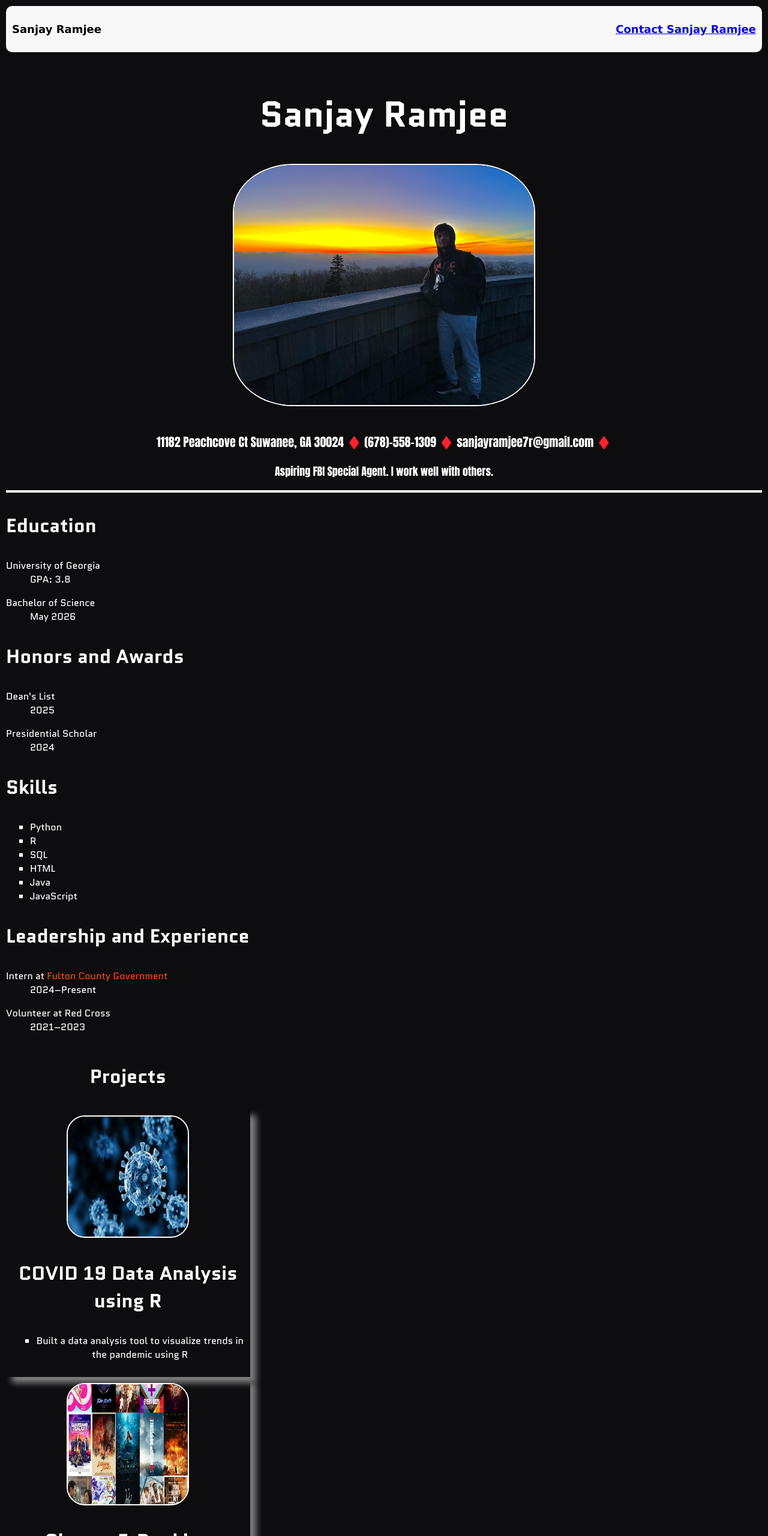
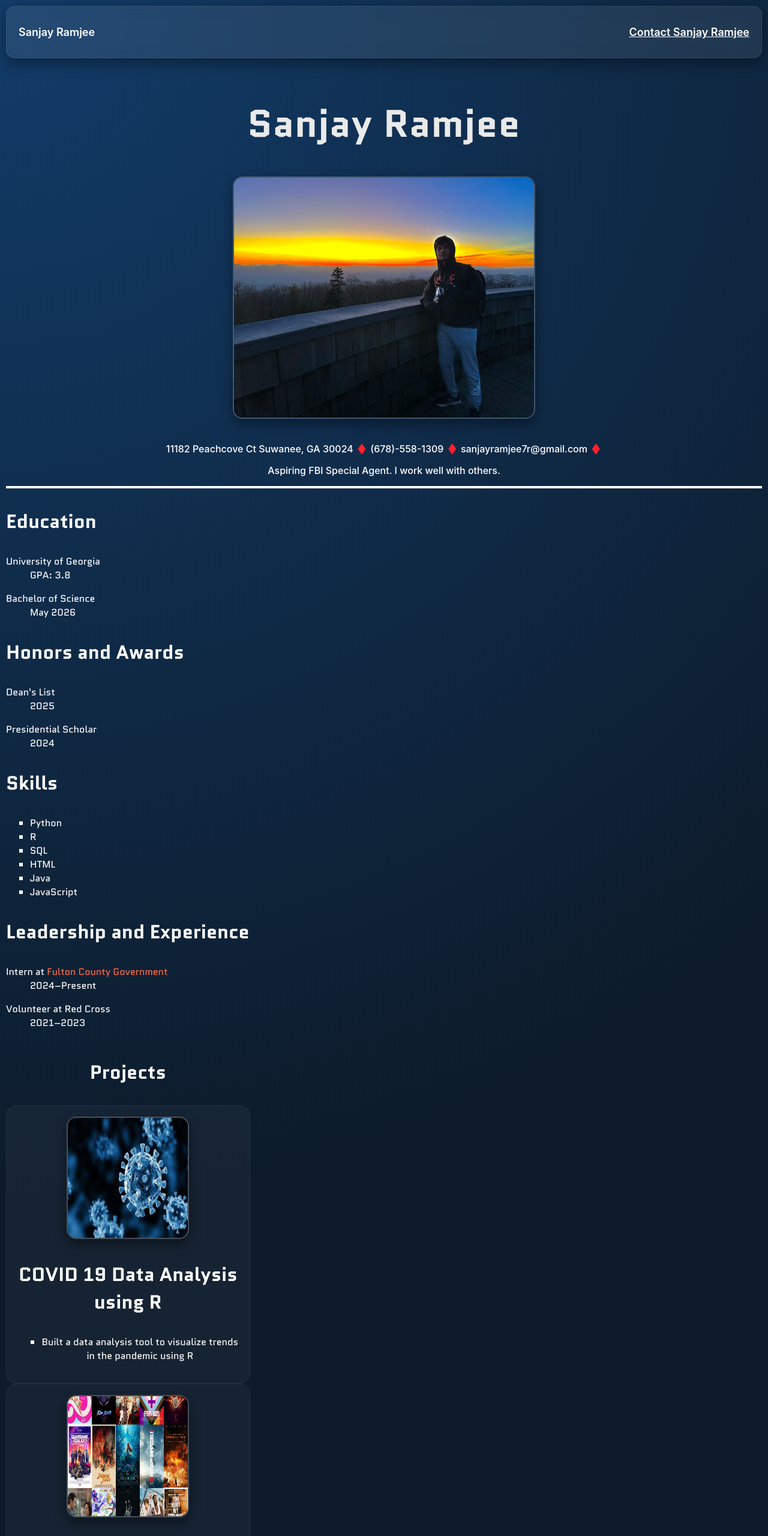
Before and after one commit to SanjayRamjee/SanjayRamjeeCVV, a website: page index.html in a window 1280 px wide. Shown: the top 2560 px of the page at 60% size. Drawn offline with Linux system fonts and the light colour scheme.

Commit message:
new styling

```diff
--- a/css/style.css
+++ b/css/style.css
@@ -1,29 +1,40 @@
 body {
   margin: 0;
   padding: 10px;
-  background-color: #0d0d0f;   /* near-black */
+  background:
+    radial-gradient(circle at top left, #123c69, #0d1b2a 55%),
+    radial-gradient(circle at bottom right, #1f4068, transparent 60%);
+  background-color: #0d1b2a;
+  color: #eaeaea;
+  font-family: 'Inter', 'Segoe UI', sans-serif;
+
 }
+
 
 /****************   Nav Section **********************/
 nav {
-	background-color: #f8f8f8; /* offwhite */
-  font: bold 18px verdana;
+  background: rgba(255, 255, 255, 0.08);
+  backdrop-filter: blur(10px);
+  -webkit-backdrop-filter: blur(10px);
+  font: 600 18px 'Inter', sans-serif;
   display: flex;
   justify-content: space-between;
-  border-radius: 10px;
-  padding: 10px;
-
+  border-radius: 14px;
+  padding: 14px 20px;
+  box-shadow: 0 8px 25px rgba(0,0,0,0.4);
+  border: 1px solid rgba(255,255,255,0.08);
+  color: white;
 }
 
+
 /***********************  Footer Section   **************************/
-footer {
-	background-color: white;
-  display: flex;
-  justify-content: center;
-  font: italic 18px verdana;
-  border-radius: 10px;
-  box-shadow: 10px 10px 10px grey;
+
+footer,
+input,
+textarea {
+  box-shadow: 0 10px 30px rgba(0, 0, 0, 0.35);
 }
+
 
 /*********** Splash Page ************************/
 header {
@@ -32,32 +43,54 @@ header {
 }
 
 header h1 {
-  font-family: "Quantico", sans-serif;
-  font-weight: 700;
-  font-size: 60px;
+  font-family: 'Quantico', sans-serif;
+  font-size: 64px;
+  letter-spacing: 1px;
+}
+
+.address, .tagline {
+  font-family: 'Inter', sans-serif;
+  font-weight: 500;
+  color: white;
+  text-align: center;
+}
+
+
+.contact-link {
   color: white;
 }
 
-header img {
-  border-radius: 20%;
-  border: 2px solid white;
-}
 
-.address {
-  font: bold 20px impact;
-  text-align: center;
-  color: white;
-}
-
-.tagline {
-  font: bold 18px impact;
-  text-align: center;
-  color: white;
-}
 
 /************* Sections ********************/
 hr {
   border: 2px solid white;
+}
+
+section a {
+  color: #ff6b4a;
+  text-decoration: none;
+  position: relative;
+  transition: color 0.2s ease;
+}
+
+section a::after {
+  content: "";
+  position: absolute;
+  left: 0;
+  bottom: -3px;
+  width: 0%;
+  height: 2px;
+  background: #ff6b4a;
+  transition: width 0.25s ease;
+}
+
+section a:hover {
+  color: #ffa07a;
+}
+
+section a:hover::after {
+  width: 100%;
 }
 
 section h3 {
@@ -79,14 +112,7 @@ section ul {
   font-family: 'Quantico', sans-serif;
 }
 
-section a {
-  color: orangered;
-  text-decoration: none;
-}
 
-section a:hover {
-  text-decoration: underline;
-}
 
 /**************   Projects   *****************/
 .three-col {
@@ -96,45 +122,48 @@ section a:hover {
   text-align: center;
 }
 
+header img,
 .card img {
-  border-radius: 15%;
-  border: 2px solid white;
-
+  border-radius: 16px;
+  border: 2px solid rgba(255,255,255,0.2);
+  box-shadow: 0 8px 20px rgba(0,0,0,0.4);
 }
 
 .card {
-  padding: 10px;
-  box-shadow: 10px 10px 10px grey;
-  gap: 30px;
+  padding: 18px;
+  border-radius: 18px;
+  background: rgba(255,255,255,0.04);
+  border: 1px solid rgba(255,255,255,0.06);
+  transition: transform 0.25s ease, box-shadow 0.25s ease;
 }
+
+.card:hover {
+  transform: translateY(-6px);
+  box-shadow: 0 16px 40px rgba(0,0,0,0.45);
+}
+
+
 
 /**************   Responsiveness   *****************/
 @media (max-width: 680px) {
-    nav {
-      display: flex;
-      flex-direction: column;
-    }
+  body {
+    padding: 6px;
+  }
 
-    .three-col {
-      display: grid;
-      grid-template-columns: 1fr;
-    }
+  nav {
+    gap: 10px;
+    text-align: center;
+  }
+
+  header h1 {
+    font-size: 42px;
+  }
 }
+
 
 /**************   Contact Page   *****************/
 .one-col {
   color: white;
-  font: bold 20px impact;
   font: bold 20px 'Quantico', sans-serif;
 
 }
-
-input {
-  box-shadow: 10px 10px 10px grey;
-
-}
-
-textarea {
-  box-shadow: 10px 10px 10px grey;
-  padding: 30px;
-}
--- a/index.html
+++ b/index.html
@@ -15,7 +15,7 @@
     <nav>
         <p>Sanjay Ramjee</p>
 
-        <p><a href="contact.html">Contact Sanjay Ramjee</a></p>
+        <p><a href="contact.html" class="contact-link">Contact Sanjay Ramjee</a></p>
     </nav>
     <header><h1>Sanjay Ramjee</h1>
 
@@ -94,7 +94,7 @@
     </section>
     </div>
     <footer>
-        <p>© <a href="contact.html">Sanjay Ramjee</a>
+        <p>© <a href="contact.html" class="contact-link">Sanjay Ramjee</a>
         <a href="https://www.linkedin.com/in/sanjay-ramjee-ab46b5318/"
             aria-label="Sanjay Ramjee on LinkedIn">
             <i class="fa-brands fa-linkedin"></i>
```
Also changed, not shown: contact.html (+2 -2 lines).
